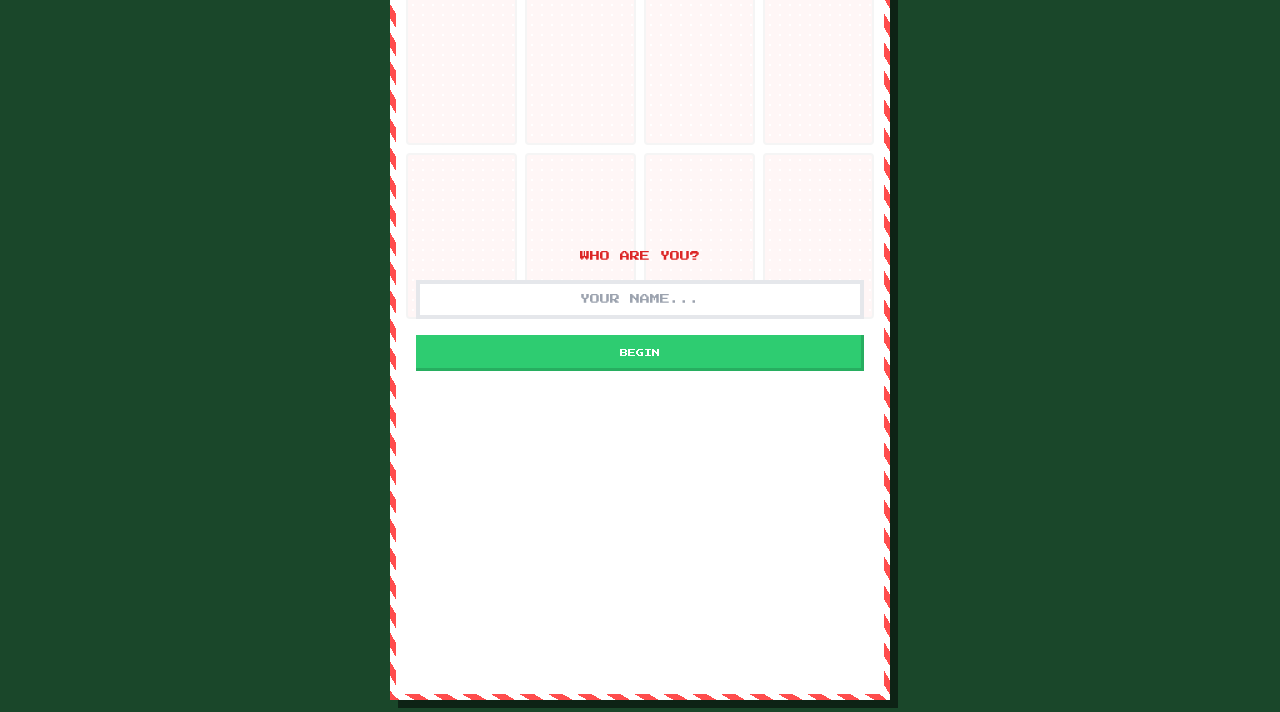
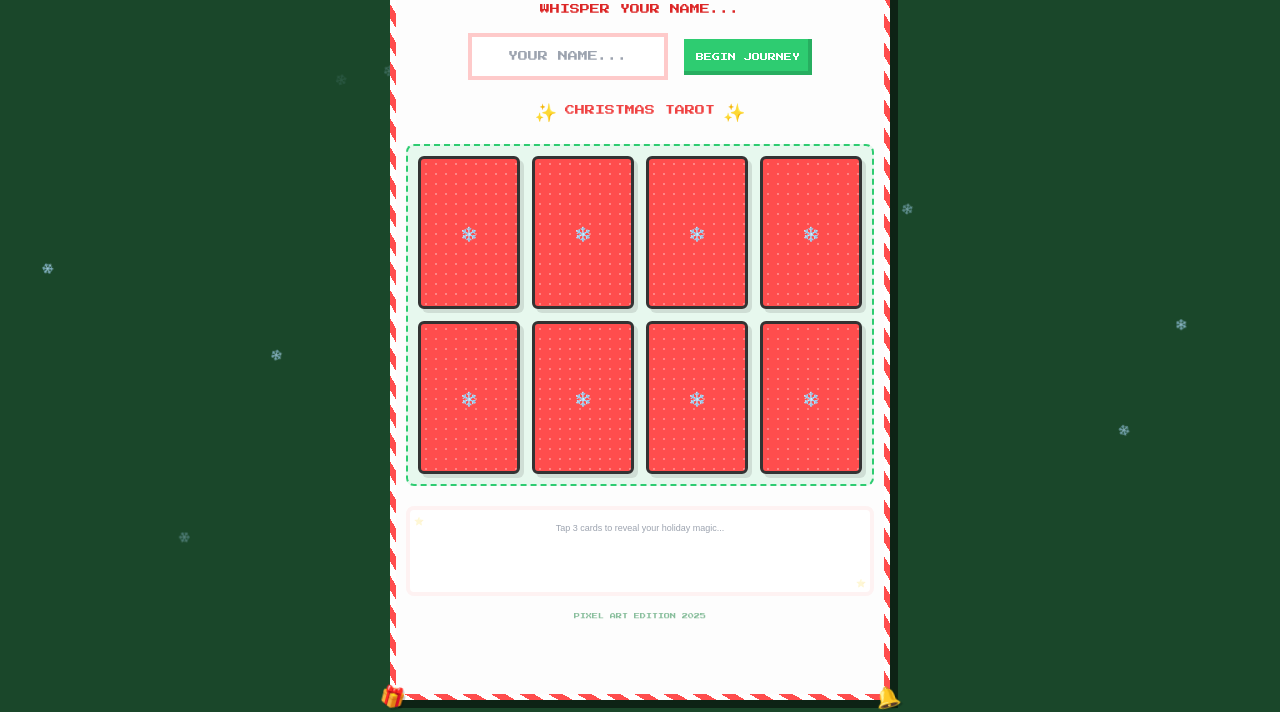
Before and after one commit to NonnyF/christmas, a plain HTML site: page index.html in a window 1280 px wide. Shown: the part 90-802 px from the top of the page. Drawn offline with nearby package versions, Linux system fonts and the light colour scheme.

Commit message:
Update index.html

```diff
--- a/index.html
+++ b/index.html
@@ -26,6 +26,7 @@
             padding: 10px;
             display: flex;
             justify-content: center;
+            overflow-x: hidden;
         }
 
         @import url('https://fonts.googleapis.com/css2?family=Sarabun:wght@400;700&display=swap');
@@ -42,13 +43,30 @@
             padding: 20px 10px;
             text-align: center;
             position: relative;
+            z-index: 10;
         }
+
+        /* Decorative Icons */
+        .corner-decor {
+            position: absolute;
+            font-size: 20px;
+            z-index: 20;
+            filter: drop-shadow(2px 2px 0px rgba(0,0,0,0.2));
+        }
+        .top-l { top: -15px; left: -15px; transform: rotate(-15deg); }
+        .top-r { top: -15px; right: -15px; transform: rotate(15deg); }
+        .bot-l { bottom: -15px; left: -15px; transform: rotate(15deg); }
+        .bot-r { bottom: -15px; right: -15px; transform: rotate(-15deg); }
 
         .tarot-grid {
             display: grid;
             grid-template-columns: repeat(4, 1fr);
-            gap: 8px;
-            margin: 15px 0;
+            gap: 12px;
+            margin: 20px 0;
+            padding: 10px;
+            background: rgba(46, 204, 113, 0.1);
+            border-radius: 8px;
+            border: 2px dashed var(--pixel-green);
         }
 
         .tarot-card {
@@ -56,8 +74,12 @@
             aspect-ratio: 2/3;
             position: relative;
             transform-style: preserve-3d;
-            transition: transform 0.6s;
+            transition: transform 0.6s cubic-bezier(0.175, 0.885, 0.32, 1.275);
             cursor: pointer;
+        }
+
+        .tarot-card:hover:not(.flipped) {
+            transform: translateY(-5px) scale(1.05);
         }
 
         .tarot-card.flipped { transform: rotateY(180deg); }
@@ -68,21 +90,35 @@
             width: 100%;
             height: 100%;
             backface-visibility: hidden;
-            border: 2px solid #333;
+            border: 3px solid #333;
             display: flex;
             flex-direction: column;
             align-items: center;
             justify-content: center;
-            border-radius: 4px;
+            border-radius: 6px;
+            box-shadow: 4px 4px 0px rgba(0,0,0,0.1);
         }
 
         .card-back {
             background-color: var(--pixel-red);
-            background-image: radial-gradient(circle, white 15%, transparent 15%);
+            background-image:
+                radial-gradient(circle, rgba(255,255,255,0.3) 1px, transparent 1px),
+                linear-gradient(135deg, var(--pixel-red) 25%, transparent 25%),
+                linear-gradient(225deg, var(--pixel-red) 25%, transparent 25%);
             background-size: 10px 10px;
         }
 
-        .card-front { transform: rotateY(180deg); background: #fffbe6; }
+        .card-back::after {
+            content: '❄️';
+            font-size: 14px;
+            color: white;
+        }
+
+        .card-front {
+            transform: rotateY(180deg);
+            background: #fffbe6;
+            border-color: var(--pixel-yellow);
+        }
 
         .pixel-btn {
             background-color: var(--pixel-red);
@@ -90,32 +126,39 @@
             padding: 12px;
             font-size: 8px;
             border: none;
-            box-shadow: inset -3px -3px 0px 0px var(--pixel-dark-red);
+            box-shadow: inset -4px -4px 0px 0px var(--pixel-dark-red);
             cursor: pointer;
+            transition: transform 0.1s;
         }
+        .pixel-btn:active { transform: translate(2px, 2px); box-shadow: inset -2px -2px 0px 0px var(--pixel-dark-red); }
 
         #fortune-modal {
             position: fixed;
             top: 50%; left: 50%;
             transform: translate(-50%, -50%);
             width: 90%;
-            max-width: 400px;
+            max-width: 420px;
             background: white;
             border: 6px solid var(--pixel-red);
             z-index: 100;
             display: none;
-            box-shadow: 0 0 0 1000px rgba(0,0,0,0.8);
+            box-shadow: 0 0 0 1000px rgba(0,0,0,0.85);
         }
 
-        #overlay-blocker {
-            position: absolute;
-            top: 0; left: 0; width: 100%; height: 100%;
-            background: rgba(255,255,255,0.95);
-            z-index: 50;
-            display: flex;
-            flex-direction: column;
-            justify-content: center;
-            padding: 20px;
+        /* Snowflakes */
+        .snow {
+            position: fixed;
+            top: -10px;
+            color: white;
+            user-select: none;
+            pointer-events: none;
+            z-index: 1;
+            font-size: 10px;
+            animation: fall linear forwards;
+        }
+
+        @keyframes fall {
+            to { transform: translateY(105vh) rotate(360deg); }
         }
 
         .loading-spinner {
@@ -129,63 +172,106 @@
         }
 
         @keyframes spin { 0% { transform: rotate(0deg); } 100% { transform: rotate(360deg); } }
+
+        #gemini-summary {
+            color: #b91c1c !important;
+        }
     </style>
 </head>
 <body>
 
     <div id="fortune-modal">
-        <div id="capture-area" class="p-5 bg-white">
-            <div class="text-3xl mb-2">🎁</div>
+        <div id="capture-area" class="p-5 bg-white relative">
+            <!-- Modal Decorations -->
+            <div class="text-xl absolute top-2 left-2 opacity-30">🔔</div>
+            <div class="text-xl absolute top-2 right-2 opacity-30">🔔</div>
+
+            <div class="text-4xl mb-2">🎁</div>
             <h2 class="text-[8px] text-red-600 thai-text">CHRISTMAS DESTINY FOR:</h2>
             <h3 id="final-user-name" class="text-sm text-green-600 underline mb-4">NAME</h3>
             <div id="wish-history" class="space-y-2 mb-4"></div>
-            <div class="p-3 border-4 border-double border-red-100 bg-red-50">
-                <p id="gemini-summary" class="text-[10px] text-red-900 thai-text leading-relaxed font-bold"></p>
+            <div class="p-4 border-4 border-double border-red-100 bg-red-50 relative overflow-hidden">
+                <div class="absolute -right-2 -bottom-2 text-2xl opacity-10">🎄</div>
+                <p id="gemini-summary" class="text-[10px] text-red-700 thai-text leading-relaxed font-bold z-10 relative"></p>
                 <div id="gemini-loading" class="hidden">
                     <div class="loading-spinner"></div>
-                    <p class="text-[6px] text-gray-500">GEMINI IS CONSULTING THE STARS...</p>
+                    <p class="text-[6px] text-gray-500">CONSULTING SANTA'S LIST...</p>
                 </div>
             </div>
         </div>
         <div class="p-3 bg-gray-100 flex flex-col gap-2">
-            <button onclick="downloadResults()" class="pixel-btn" style="background: #3498db; box-shadow: inset -3px -3px 0px #2980b9;">DOWNLOAD HD IMAGE</button>
-            <button onclick="location.reload()" class="pixel-btn">PLAY AGAIN</button>
+            <button onclick="downloadResults()" class="pixel-btn" style="background: #3498db; box-shadow: inset -4px -4px 0px #2980b9;">💾 SAVE YOUR FATE</button>
+            <button onclick="location.reload()" class="pixel-btn">PLAY AGAIN ❄️</button>
         </div>
     </div>
 
     <main class="pixel-card">
+        <!-- Pixel Decorations around the main card -->
+        <div class="corner-decor top-l">🎄</div>
+        <div class="corner-decor top-r">🎅</div>
+        <div class="corner-decor bot-l">🎁</div>
+        <div class="corner-decor bot-r">🔔</div>
+
         <div id="overlay-blocker">
-            <h2 class="text-[10px] text-red-600 mb-4">WHO ARE YOU?</h2>
-            <input type="text" id="name-input" class="border-4 p-2 mb-4 text-center text-[10px]" placeholder="YOUR NAME...">
-            <button onclick="startReading()" class="pixel-btn" style="background:var(--pixel-green); box-shadow: inset -3px -3px 0px #27ae60;">BEGIN</button>
+            <div class="text-4xl mb-4">🦌</div>
+            <h2 class="text-[10px] text-red-600 mb-4">WHISPER YOUR NAME...</h2>
+            <input type="text" id="name-input" class="border-4 border-red-200 p-3 mb-4 text-center text-[10px] w-full max-w-[200px]" placeholder="YOUR NAME...">
+            <button onclick="startReading()" class="pixel-btn" style="background:var(--pixel-green); box-shadow: inset -4px -4px 0px #27ae60;">BEGIN JOURNEY</button>
         </div>
 
-        <h1 class="text-xs text-red-500 mb-4">CHRISTMAS TAROT</h1>
+        <div class="flex justify-center items-center gap-2 mb-2">
+            <span class="text-lg">✨</span>
+            <h1 class="text-[10px] text-red-500">CHRISTMAS TAROT</h1>
+            <span class="text-lg">✨</span>
+        </div>
+
         <div class="tarot-grid" id="tarot-deck"></div>
-        <div class="bg-white p-3 min-h-[80px] border-4 border-red-50">
-            <p id="reading-text" class="text-[9px] text-gray-400 thai-text">Draw 3 cards to see your fate...</p>
+
+        <div class="bg-white p-3 min-h-[90px] border-4 border-red-50 relative rounded-lg">
+            <div class="absolute top-1 left-1 text-[8px] opacity-20">⭐</div>
+            <div class="absolute bottom-1 right-1 text-[8px] opacity-20">⭐</div>
+            <p id="reading-text" class="text-[9px] text-gray-400 thai-text">Tap 3 cards to reveal your holiday magic...</p>
+        </div>
+
+        <div class="mt-4 text-[6px] text-green-700 opacity-50">
+            PIXEL ART EDITION 2025
         </div>
     </main>
 
     <script>
-        const apiKey = "AIzaSyDmEKLMDuFRKzfJwUcmIiOJD-PPhqtq87M"; // Leave blank for environment
+        const apiKey = "AIzaSyDmEKLMDuFRKzfJwUcmIiOJD-PPhqtq87M";
+
         const wishTable = [
-            { icon: '🍪', name: 'The Baker', msg: "Sweetness follows you." },
-            { icon: '🦌', name: 'The Guide', msg: "You will lead others." },
-            { icon: '🎄', name: 'The Tree', msg: "Stability and growth." },
-            { icon: '🎁', name: 'The Gift', msg: "Unexpected fortune." },
-            { icon: '❄️', name: 'The Frost', msg: "Clarity through peace." },
-            { icon: '🧣', name: 'The Scarf', msg: "Protection and warmth." },
-            { icon: '🔔', name: 'The Chime', msg: "Fame and recognition." },
-            { icon: '🌟', name: 'The Star', msg: "Wishes coming true." },
-            { icon: '🍗', name: 'The Feast', msg: "Abundance and joy." },
-            { icon: '🕯️', name: 'The Candle', msg: "New inspirations." }
+            { icon: '🍪', name: 'The Baker', msg: "Sweetness and rewards follow you." },
+            { icon: '🦌', name: 'The Guide', msg: "You will lead others to victory." },
+            { icon: '🎄', name: 'The Tree', msg: "Growth and stability are coming." },
+            { icon: '🎁', name: 'The Gift', msg: "A surprise blessing awaits you." },
+            { icon: '❄️', name: 'The Frost', msg: "Clarity found in moments of peace." },
+            { icon: '🧣', name: 'The Scarf', msg: "Protection from all cold winds." },
+            { icon: '🔔', name: 'The Chime', msg: "Good news will ring out for you." },
+            { icon: '🌟', name: 'The Star', msg: "A long-held wish comes true." },
+            { icon: '🍗', name: 'The Feast', msg: "Abundance in home and heart." },
+            { icon: '🕯️', name: 'The Candle', msg: "New inspiration lights your way." }
         ];
 
         let drawnCount = 0;
         let selectedUser = "";
         let grantedWishes = [];
         let deckPool = [...wishTable].sort(() => Math.random() - 0.5);
+
+        // Snow animation
+        function createSnow() {
+            const snow = document.createElement('div');
+            snow.className = 'snow';
+            snow.innerText = '❄️';
+            snow.style.left = Math.random() * 100 + 'vw';
+            snow.style.opacity = Math.random();
+            const duration = Math.random() * 3 + 5;
+            snow.style.animationDuration = duration + 's';
+            document.body.appendChild(snow);
+            setTimeout(() => snow.remove(), duration * 1000);
+        }
+        setInterval(createSnow, 400);
 
         function startReading() {
             const name = document.getElementById('name-input').value.trim();
@@ -203,9 +289,14 @@
                 if (drawnCount < 3 && !card.classList.contains('flipped')) {
                     const res = deckPool[i];
                     grantedWishes.push(res);
-                    document.getElementById(`f-${i}`).innerHTML = `<span class="text-xl">${res.icon}</span>`;
+                    document.getElementById(`f-${i}`).innerHTML = `
+                        <span class="text-2xl mb-1">${res.icon}</span>
+                        <div class="text-[5px] font-bold text-red-600 uppercase">${res.name}</div>
+                    `;
                     card.classList.add('flipped');
                     document.getElementById('reading-text').innerText = res.msg;
+                    document.getElementById('reading-text').classList.remove('text-gray-400');
+                    document.getElementById('reading-text').classList.add('text-red-600');
                     drawnCount++;
                     if (drawnCount === 3) {
                         document.querySelectorAll('.tarot-card').forEach(c => !c.classList.contains('flipped') && c.classList.add('disabled'));
@@ -218,9 +309,16 @@
 
         async function showFortuneSummary() {
             document.getElementById('final-user-name').innerText = selectedUser.toUpperCase();
-            document.getElementById('wish-history').innerHTML = grantedWishes.map(w => `<div class="text-[10px] text-left border-b pb-1"> ${w.icon} <b>${w.name}</b>: ${w.msg}</div>`).join('');
+            document.getElementById('wish-history').innerHTML = grantedWishes.map((w, idx) => `
+                <div class="text-[10px] text-left border-b pb-1 flex items-center gap-2">
+                    <span class="text-xl">${w.icon}</span>
+                    <div>
+                        <b class="text-red-600">Card ${idx+1}: ${w.name}</b><br/>
+                        <span class="text-gray-700 text-[8px]">${w.msg}</span>
+                    </div>
+                </div>
+            `).join('');
             document.getElementById('fortune-modal').style.display = 'block';
-
             await getGeminiSummary();
         }
 
@@ -229,18 +327,36 @@
             const resultBox = document.getElementById('gemini-summary');
             loading.classList.remove('hidden');
 
-            const prompt = `Summarize a Christmas Tarot reading for ${selectedUser}. Cards drawn: ${grantedWishes.map(w => w.name).join(', ')}. Write a short, warm, and festive 2-sentence destiny in Thai language that connects these three themes. Start with "สรุปดวงชะตาคริสต์มาสของคุณ:"`;
+            const prompt = `Summarize a Christmas Tarot reading for ${selectedUser}. Cards drawn: ${grantedWishes.map(w => w.name).join(', ')}. Write a warm, magical, and festive 2-sentence destiny in Thai language that connects these three cards. Start with "สรุปดวงชะตาคริสต์มาสของคุณ:"`;
+
+            const fetchWithRetry = async (url, options, retries = 5, backoff = 1000) => {
+                try {
+                    const response = await fetch(url, options);
+                    if (!response.ok) throw new Error('Network response was not ok');
+                    return await response.json();
+                } catch (error) {
+                    if (retries <= 0) throw error;
+                    await new Promise(resolve => setTimeout(resolve, backoff));
+                    return fetchWithRetry(url, options, retries - 1, backoff * 2);
+                }
+            };
 
             try {
-                const response = await fetch(`https://generativelanguage.googleapis.com/v1beta/models/gemini-2.5-flash-preview-09-2025:generateContent?key=${apiKey}`, {
+                const url = `https://generativelanguage.googleapis.com/v1beta/models/gemini-2.5-flash-preview-09-2025:generateContent?key=${apiKey}`;
+                const data = await fetchWithRetry(url, {
                     method: 'POST',
                     headers: { 'Content-Type': 'application/json' },
                     body: JSON.stringify({ contents: [{ parts: [{ text: prompt }] }] })
                 });
-                const data = await response.json();
-                resultBox.innerText = data.candidates[0].content.parts[0].text;
+
+                const text = data.candidates?.[0]?.content?.parts?.[0]?.text;
+                if (text) {
+                    resultBox.innerText = text;
+                } else {
+                    throw new Error('Invalid response structure');
+                }
             } catch (error) {
-                resultBox.innerText = "ขออภัย ดวงดาวกำลังขัดข้อง โปรดลองใหม่อีกครั้ง!";
+                resultBox.innerText = "ขออภัย ท้องฟ้าคริสต์มาสขัดข้องเล็กน้อย... แต่ปีหน้าของคุณจะดีแน่นอน!";
             } finally {
                 loading.classList.add('hidden');
             }
```
